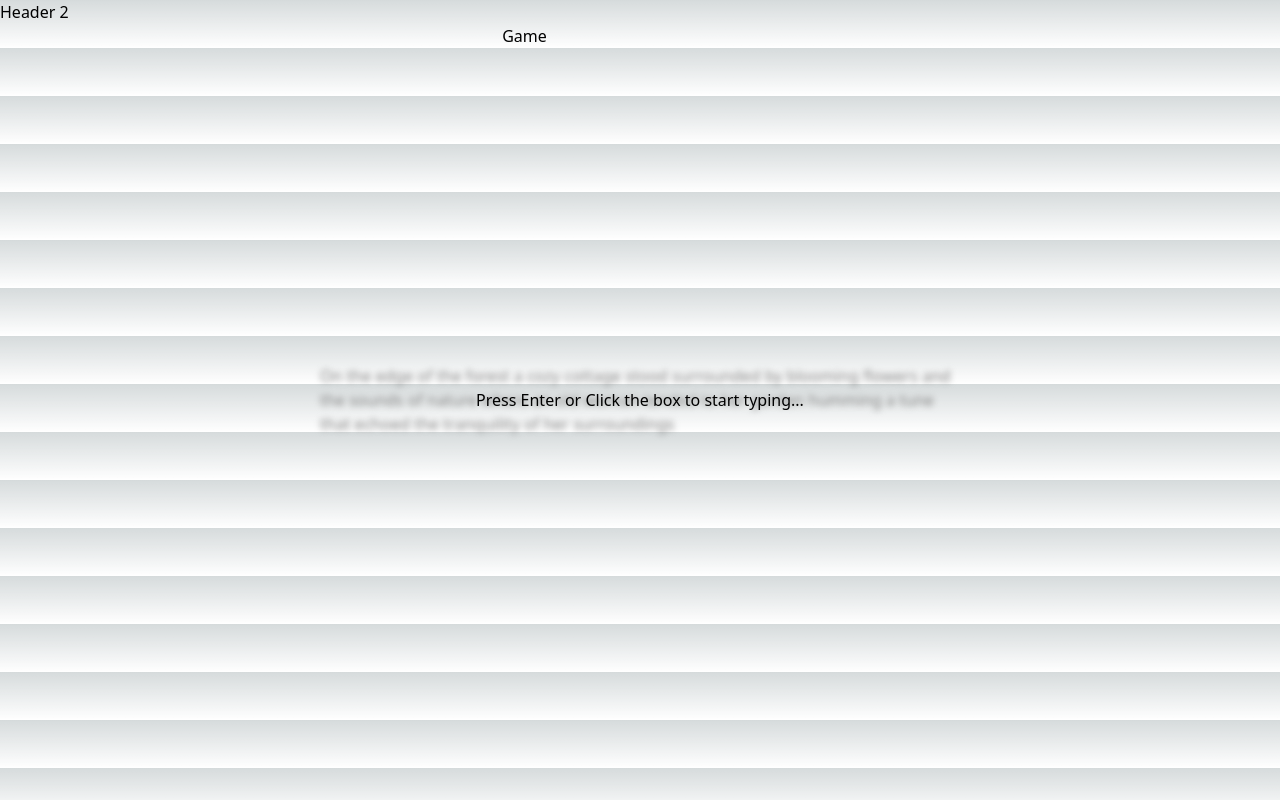
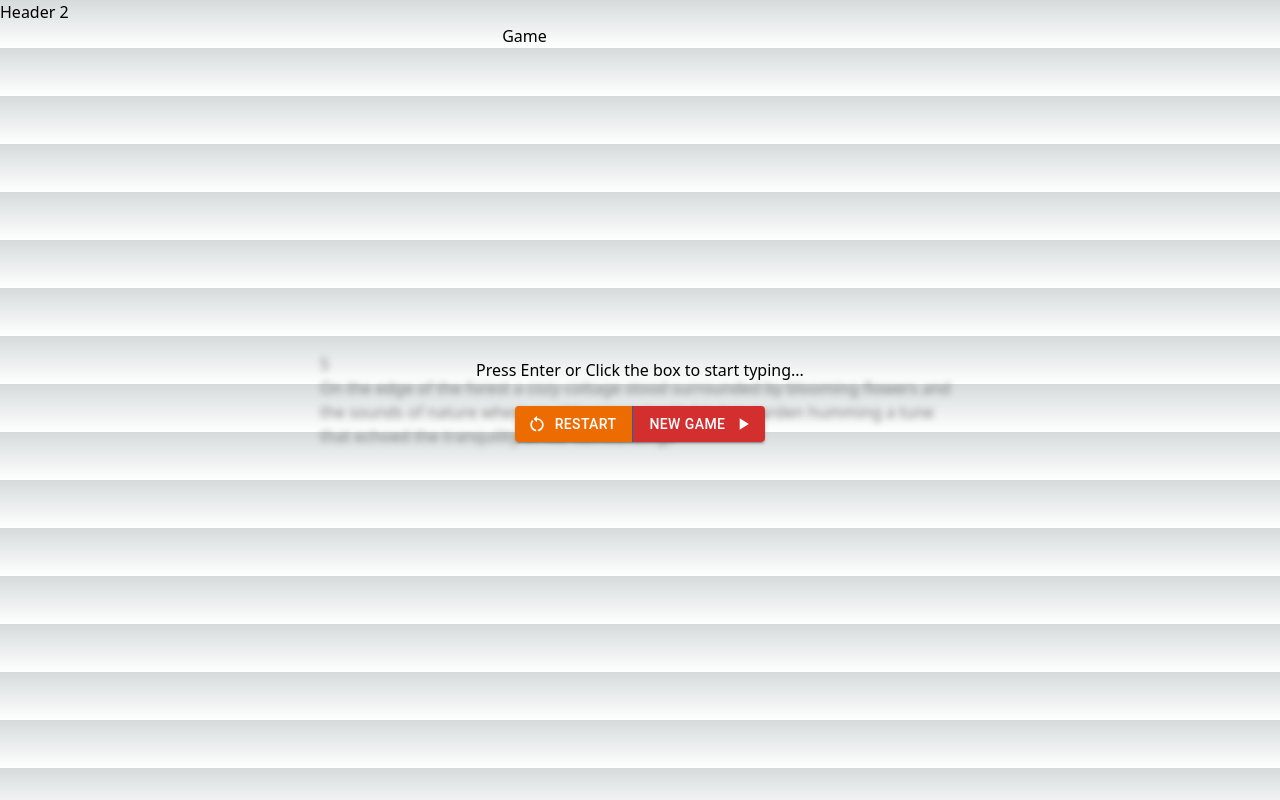
Before and after one commit to TheGameProfi/scriptwriter, a Next.js app: page / in a window 1280 px wide. Built offline with nearby package versions, Linux system fonts and the light colour scheme.

Commit message:
update gameplay

```diff
--- a/src/pages/index.js
+++ b/src/pages/index.js
@@ -1,8 +1,10 @@
-import React, {useEffect, useState} from "react";
+import React, { useEffect, useState, useRef } from "react";
 import Header from "@/components/Header";
 import getText from "@/data/sentences";
 import styles from "@/styles/gamefield.module.css";
-
+import { Button, ButtonGroup } from "@mui/material";
+import PlayArrowIcon from '@mui/icons-material/PlayArrow';
+import RestartAltIcon from '@mui/icons-material/RestartAlt';
 
 
 export default function Game() {
@@ -14,7 +16,14 @@ export default function Game() {
     }, []);
 
     const [inputText, setInputText] = useState("");
+    const [isFinished, setIsFinished] = useState(false);
     const [isFocused, setIsFocused] = useState(false);
+    const myInterval = useRef();
+    const [countdown, setCountdown] = useState(5);
+    const [prevCountdown, setPrevCountdown] = useState(countdown);
+    const [correctLetters, setCorrectLetters] = useState(0);
+    const [correctWords, setCorrectWords] = useState(0);
+    var counter = null;
 
     useEffect(() => {
         const handleKeyDown = (event) => {
@@ -33,13 +42,87 @@ export default function Game() {
     const handleInputChange = (e) => {
         setInputText(e.target.value);
         if (inputText.length >= text.length) {
-            newGame();
+            continueGame();
         }
     };
 
-    function newGame(){
+    function newGame() {
+        console.log("newGame");
+        console.log(isFinished);
         setText(getText());
         setInputText("");
+        setIsFinished(false);
+        pauseGame();
+        setCountdown(30);
+        setPrevCountdown(countdown)
+    }
+
+    function restartGame() {
+        console.log("restartGame");
+        console.log(isFinished);
+        setInputText("");
+        setIsFinished(false);
+        pauseGame();
+        setCountdown(30);
+        setPrevCountdown(countdown)
+    }
+
+    function continueGame() {
+        setText(getText());
+        setInputText("");
+    }
+
+    function pauseGame() {
+        setIsFocused(false);
+    }
+
+    useEffect(() => {
+        if (isFocused) {
+            myInterval.current = setInterval(
+                () => setCountdown((countdown) => countdown - 1),
+                1000
+            );
+        } else {
+            clearInterval(myInterval.current);
+            myInterval.current = null;
+        }
+    }, [isFocused]);
+
+    useEffect(() => {
+        if (countdown == 0) {
+            setCountdown(30);
+            finishGame();
+        }
+    }, [countdown]);
+
+    function finishGame() {
+        setIsFocused(false);
+        document.querySelector('input').blur();
+        countWords();
+        countLetters();
+        setIsFinished(true);
+        alert("Time's up!");
+    }
+
+    function countWords() {
+        var tmpWords = 0
+        var templateWords = text.split(" ");
+        var inputWords = inputText.split(" ");
+        for (var i = 0; i < templateWords.length && i < inputWords.length; i++) {
+            if (templateWords[i] == inputWords[i]) {
+                tmpWords++;
+            }
+        }
+        setCorrectWords(tmpWords);
+    }
+    function countLetters(){
+        var tmpLetters = 0
+        for (var i = 0; i < text.length && i < inputText.length; i++) {
+            if (text[i] == inputText[i]) {
+                tmpLetters++;
+            }
+        }
+        setCorrectLetters(tmpLetters);
     }
 
     return (
@@ -48,9 +131,10 @@ export default function Game() {
             <div className={styles.typeField}>
                 <h1>Game</h1>
                 <br />
+
                 <div
-                    className={!isFocused ? styles.blur : null}
-                    style={{ color: 'grey', position: 'absolute', top: '50%', left: '50%', transform: 'translate(-50%, -50%)' }}
+                    className={`${!isFocused ? styles.blur : ''} ${styles.typeBox}`}
+                    style={{ color: 'grey', position: 'absolute', top: '50%', left: '50%', transform: 'translate(-50%, -50%)'}}
                     onClick={() => document.querySelector('input').focus()}
                     onDragStart={(e) => e.preventDefault()}
                     onContextMenu={(e) => e.preventDefault()}
@@ -66,6 +150,9 @@ export default function Game() {
                     onTouchEnd={(e) => e.preventDefault()}
                     onTouchCancel={(e) => e.preventDefault()}
                 >
+                    <div className={styles.timer}>
+                        <h2>{countdown}</h2>
+                    </div>
                     {text.split("").map((letter, index) => (
                         <span
                             key={index}
@@ -85,7 +172,7 @@ export default function Game() {
                     onFocus={() => setIsFocused(true)}
                     onBlur={() => setIsFocused(false)}
                     onKeyDown={(e) => {
-                        if (e.key == "ArrowLeft" || e.key == "ArrowRight" || e.key == "ArrowUp" || e.key == "ArrowDown" || e.key === 0) {
+                        if (e.key == "ArrowLeft" || e.key == "ArrowRight" || e.key == "ArrowUp" || e.key == "ArrowDown" || e.key === 0 || e.ctrlKey || e.metaKey) {
                             e.preventDefault();
                         }
                     }}
@@ -94,7 +181,34 @@ export default function Game() {
                 />
                 {!isFocused && <div className={styles.unactive} onClick={() => document.querySelector('input').focus()}>
                     <p>Press Enter or Click the box to start typing...</p>
+                    <br />
+                    <ButtonGroup variant='contained' aria-label="Basic button group">
+                    <Button onClick={() => restartGame()} color='warning' startIcon={<RestartAltIcon />}>Restart</Button>
+                    <Button onClick={() => newGame()} color='error' endIcon={<PlayArrowIcon />}>New Game</Button>
+                    </ButtonGroup>
                 </div>}
+                {isFinished &&
+                    <div className={styles.finished}>
+                        <p>Game Over!</p>
+                        <div className={styles.statTable}>
+                            <div>
+                                <p>Your score:</p>
+                                <p>{correctLetters}</p>
+                            </div>
+                            <div>
+                                <p>Your accuracy:</p>
+                                <p>{Math.floor((inputText.length / text.length) * 100)}%</p>
+                            </div>
+                            <div>
+                                <p>Your speed:</p>
+                                <p>{inputText.length == 0 ? 0 : Math.floor((inputText.split(" ").length/ prevCountdown) * 60)} WPM</p>
+                            </div>
+                        </div>
+                        <br />
+                        <Button onClick={() => restartGame()} color='warning' variant='contained' startIcon={<RestartAltIcon />}>Restart</Button>
+                        <Button onClick={() => newGame()} variant='contained' color='success' endIcon={<PlayArrowIcon />} style={{margin: '10px'}}>Next</Button>
+                    </div>
+                }
             </div>
 
         </div>
--- a/src/styles/gamefield.module.css
+++ b/src/styles/gamefield.module.css
@@ -1,4 +1,5 @@
 .typeField {
+    min-width: 500px;
     margin: 0 auto;
     display: flex;
     justify-content: center;
@@ -22,16 +23,49 @@
 
 .unactive {
     width: 100%;
-    height: 100%;
+    height: 90%;
     display: flex;
+    flex-direction: column;
     align-items: center;
     justify-content: center;
     position: absolute;
     left: 50%;
     top: 50%;
     transform: translate(-50%, -50%);
+    min-width: 500px;
 }
 
 .blur {
     filter: blur(3px);
 }
+
+.typeBox {
+    -webkit-user-select: none;
+    -ms-user-select: none;
+    user-select: none;
+    min-width: 300px;
+}
+
+.finished {
+    display: flex;
+    flex-direction: column;
+    align-items: center;
+    justify-content: center;
+    position: absolute;
+    left: 50%;
+    top: 50%;
+    width: 50%;
+    min-width: 250px;
+    transform: translate(-50%, -50%);
+    background-color: red;
+}
+
+.statTable {
+    margin-top: 20px;
+    margin-left: 10%;
+    border-collapse: collapse;
+    width: 100%;
+    display: grid;
+    grid-template-columns: 1fr 1fr;
+    gap: 20px;
+}
```
